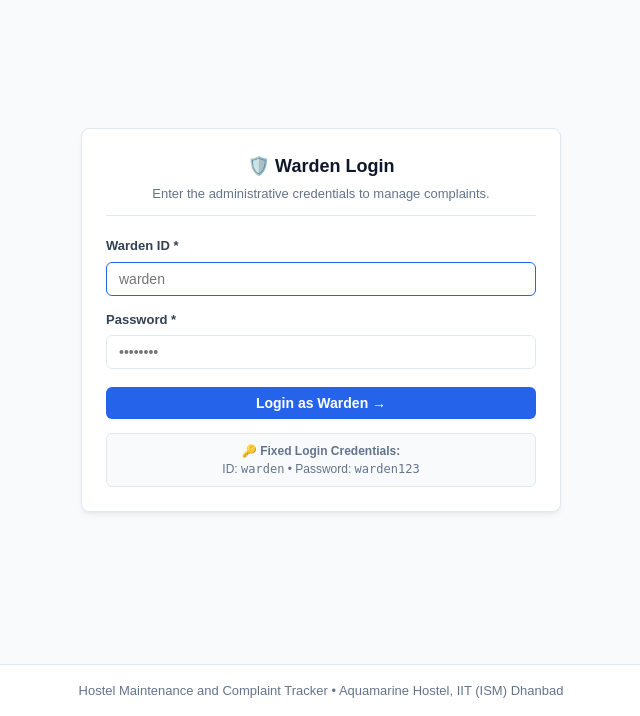
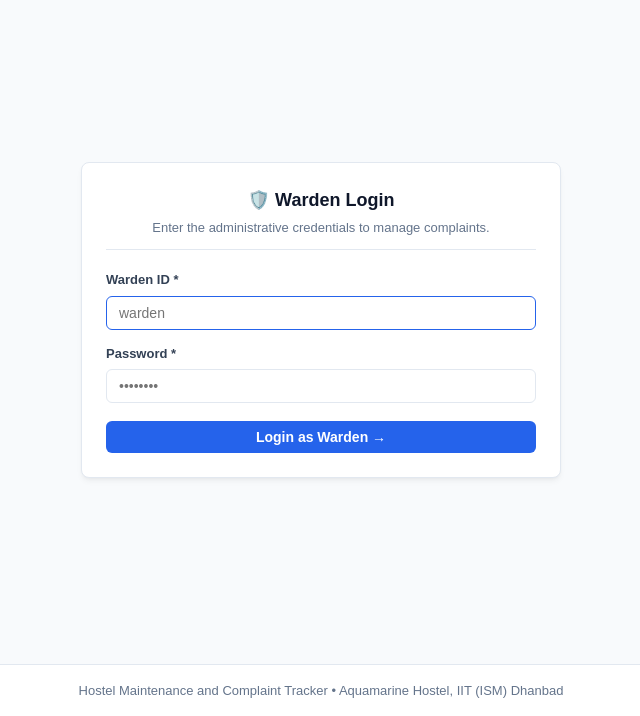
Before and after one commit to its-ritikkkk/hostel-maintenance-tracker, a PHP site: page /warden.php in a window 1280 px wide. Shown: the part 84-800 px from the top of the page, without its empty margins (319-959 px from the left). Run offline with PHP 8.4, Linux system fonts and the light colour scheme.

Commit message:
fixed login

```diff
--- a/warden.php
+++ b/warden.php
@@ -33,7 +33,7 @@ if ($_SERVER['REQUEST_METHOD'] === 'POST' && isset($_POST['warden_login'])) {
         header('Location: warden.php');
         exit;
     } else {
-        $loginError = 'Invalid Warden ID or Password. (Fixed: warden / warden123)';
+        $loginError = 'Invalid Warden ID or Password.';
     }
 }
 
@@ -130,10 +130,7 @@ if ($isWardenLoggedIn) {
                     </button>
                 </form>
 
-                <div class="auth-hint">
-                    🔑 <strong>Fixed Login Credentials:</strong><br>
-                    ID: <code>warden</code> &bull; Password: <code>warden123</code>
-                </div>
+
             </div>
 
         <?php else: ?>
```
